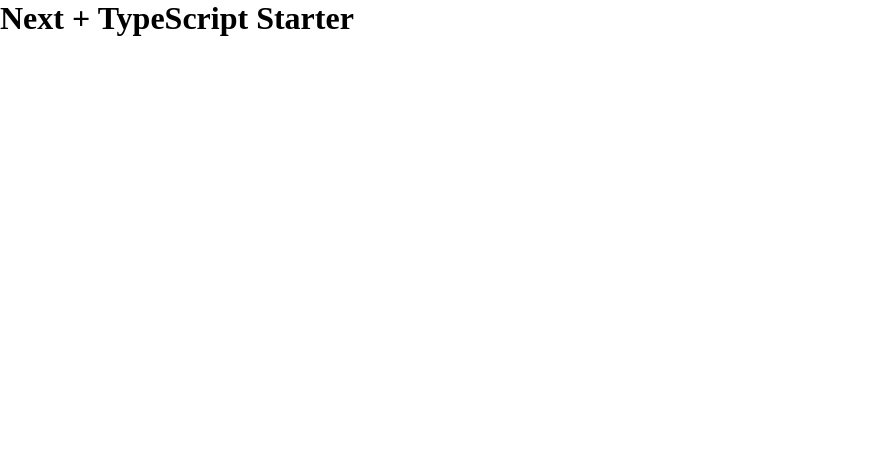
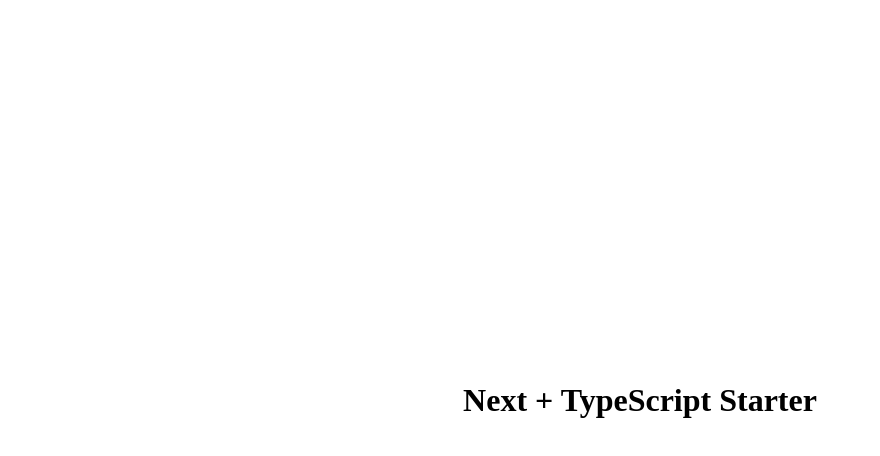
Before and after one commit to justinjunodev/next-typescript-starter, a Next.js app: page / in a window 1280 px wide. Shown: the top 456 px of the page, without its empty margins (0-880 px from the left). Built offline with nearby package versions, Linux system fonts and the light colour scheme.

Commit message:
add layout component

```diff
--- /dev/null
+++ b/components/Layout.tsx
@@ -0,0 +1,25 @@
+import * as React from 'react';
+import styled from 'styled-components';
+
+type LayoutProps = {
+  children: React.ReactNode;
+};
+
+const Layout = ({ children }: LayoutProps) => {
+  return <StyledLayout>{children}</StyledLayout>;
+};
+
+export default Layout;
+
+const StyledLayout = styled.div`
+  display: flex;
+  flex-direction: column;
+  align-items: center;
+  justify-content: center;
+  height: 100vh;
+  width: 100%;
+
+  > *:not(:last-child) {
+    margin-bottom: 1rem;
+  }
+`;
--- a/pages/404.tsx
+++ b/pages/404.tsx
@@ -1,17 +1,17 @@
 import type { NextPage } from 'next';
 import Link from 'next/link';
+import Layout from 'components/Layout';
 import SEO from 'components/SEO';
 
 const PageNotFound: NextPage = () => {
   return (
-    <div>
+    <Layout>
       <SEO pageName="Page Not Found" />
-
       <h1>Next + TypeScript Starter</h1>
       <p>
         Page not found. <Link href="/">Return home?</Link>
       </p>
-    </div>
+    </Layout>
   );
 };
 
--- a/pages/index.tsx
+++ b/pages/index.tsx
@@ -1,13 +1,13 @@
 import type { NextPage } from 'next';
+import Layout from 'components/Layout';
 import SEO from 'components/SEO';
 
 const Home: NextPage = () => {
   return (
-    <div>
+    <Layout>
       <SEO pageName="Home" />
-
       <h1>Next + TypeScript Starter</h1>
-    </div>
+    </Layout>
   );
 };
 
```
